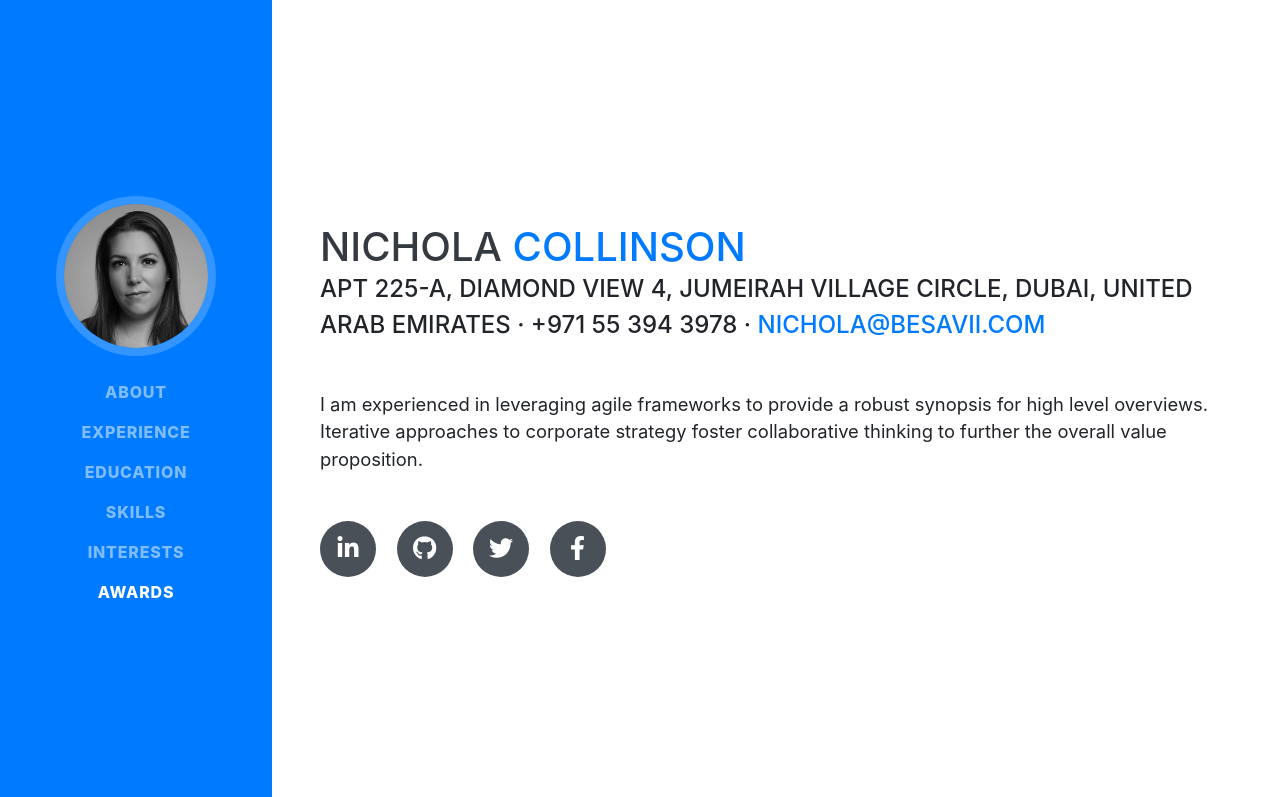
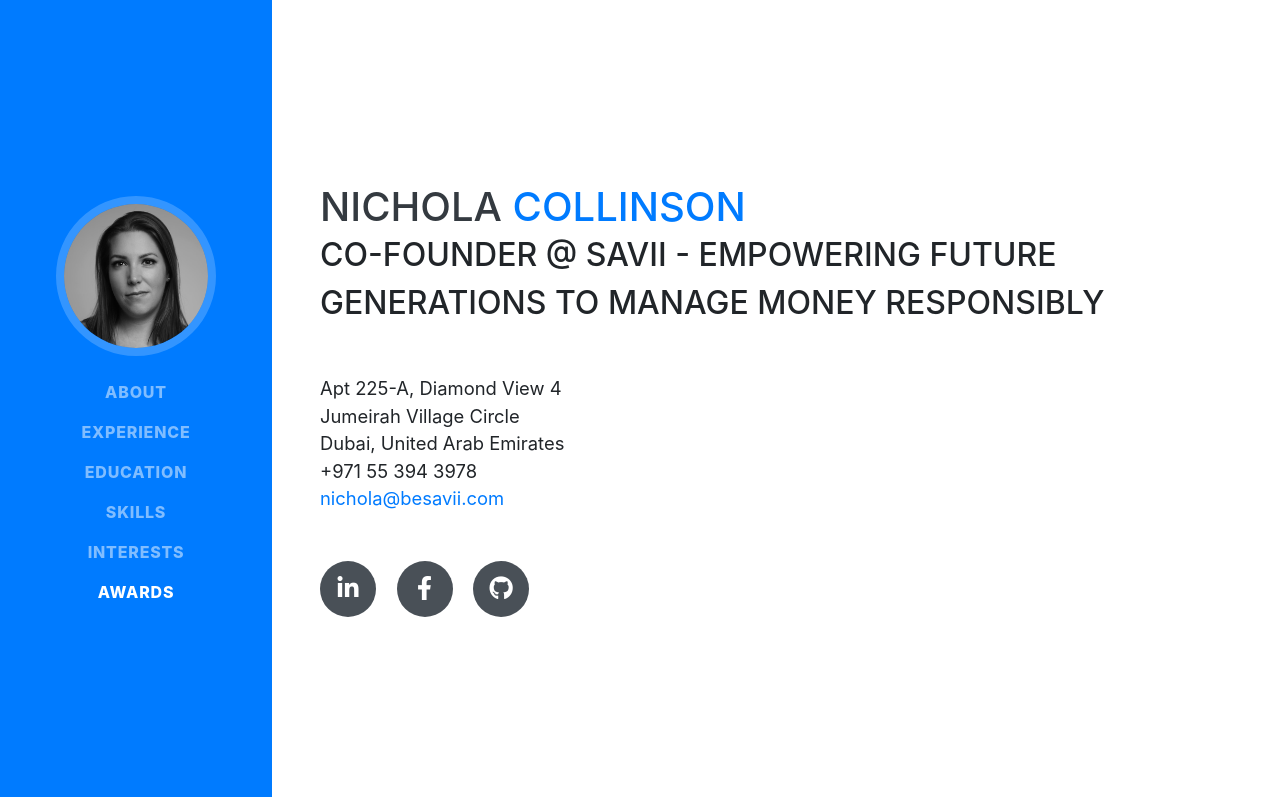
Before and after one commit to nixybabes/astrolabs-bootcamp-portfolio, a website with bundled scripts: page index.html in a window 1280 px wide. Shown: the top 797 px of the page. Built offline with nearby package versions, Linux system fonts and the light colour scheme; a web font is replaced by a local one.

Commit message:
General updates

```diff
--- a/css/resume.css
+++ b/css/resume.css
@@ -51,7 +51,7 @@
   text-transform: uppercase;
   font-weight: 500;
   font-family: 'Saira Extra Condensed', -apple-system, BlinkMacSystemFont, 'Segoe UI', Roboto, 'Helvetica Neue', Arial, sans-serif, 'Apple Color Emoji', 'Segoe UI Emoji', 'Segoe UI Symbol', 'Noto Color Emoji';
-  font-size: 1.5rem;
+  font-size: 2rem;
 }
 
 .social-icons a {
--- a/index.html
+++ b/index.html
@@ -8,7 +8,7 @@
   <meta name="description" content="">
   <meta name="author" content="">
 
-  <title>Resume - Start Bootstrap Theme</title>
+  <title>Resume - Nichola Collinson - Co-Founder @ Savii</title>
 
   <!-- Bootstrap core CSS -->
   <link href="vendor/bootstrap/css/bootstrap.min.css" rel="stylesheet">
@@ -66,22 +66,19 @@
         <h1 class="mb-0">Nichola
           <span class="text-primary">Collinson</span>
         </h1>
-        <div class="subheading mb-5">Apt 225-A, Diamond View 4, Jumeirah Village Circle, Dubai, United Arab Emirates · +971 55 394 3978 ·
-          <a href="mailto:nichola@besavii.com">nichola@besavii.com</a>
+        <div class="subheading mb-5">Co-Founder @ Savii - Empowering future generations to manage money responsibly
         </div>
-        <p class="lead mb-5">I am experienced in leveraging agile frameworks to provide a robust synopsis for high level overviews. Iterative approaches to corporate strategy foster collaborative thinking to further the overall value proposition.</p>
+        <p class="lead mb-5">Apt 225-A, Diamond View 4 </br>Jumeirah Village Circle</br>Dubai, United Arab Emirates</br>+971 55 394 3978</br>
+          <a href="mailto:nichola@besavii.com">nichola@besavii.com</a></p>
         <div class="social-icons">
-          <a href="https://linkedin.com/in/nicholacollinson" target="_blank">
+          <a href="https://linkedin.com/company/besavii" target="_blank">
             <i class="fab fa-linkedin-in"></i>
+          </a>
+          <a href="https://facebook.com/besavii" target="_blank">
+            <i class="fab fa-facebook-f"></i>
           </a>
           <a href="https://github.com/nixybabes" target="_blank">
             <i class="fab fa-github"></i>
-          </a>
-          <a href="#">
-            <i class="fab fa-twitter"></i>
-          </a>
-          <a href="#">
-            <i class="fab fa-facebook-f"></i>
           </a>
         </div>
       </div>
```
